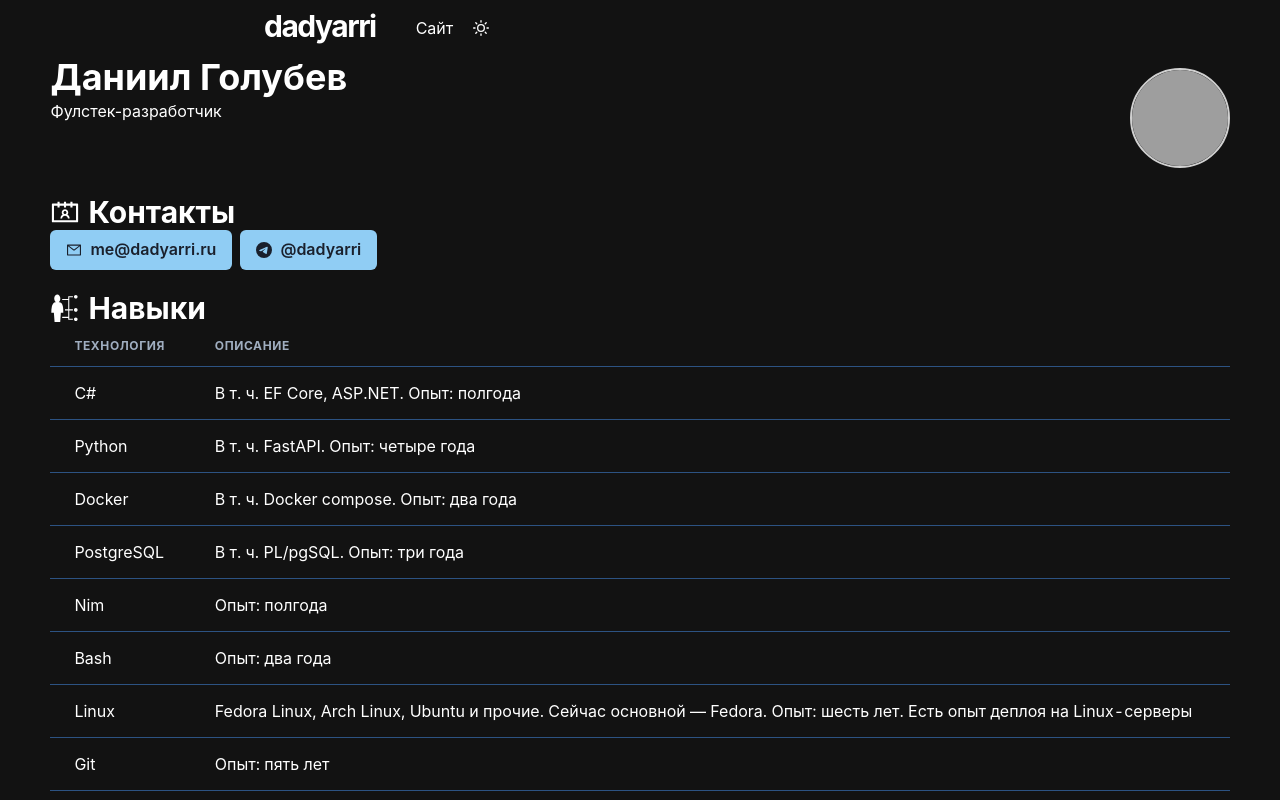
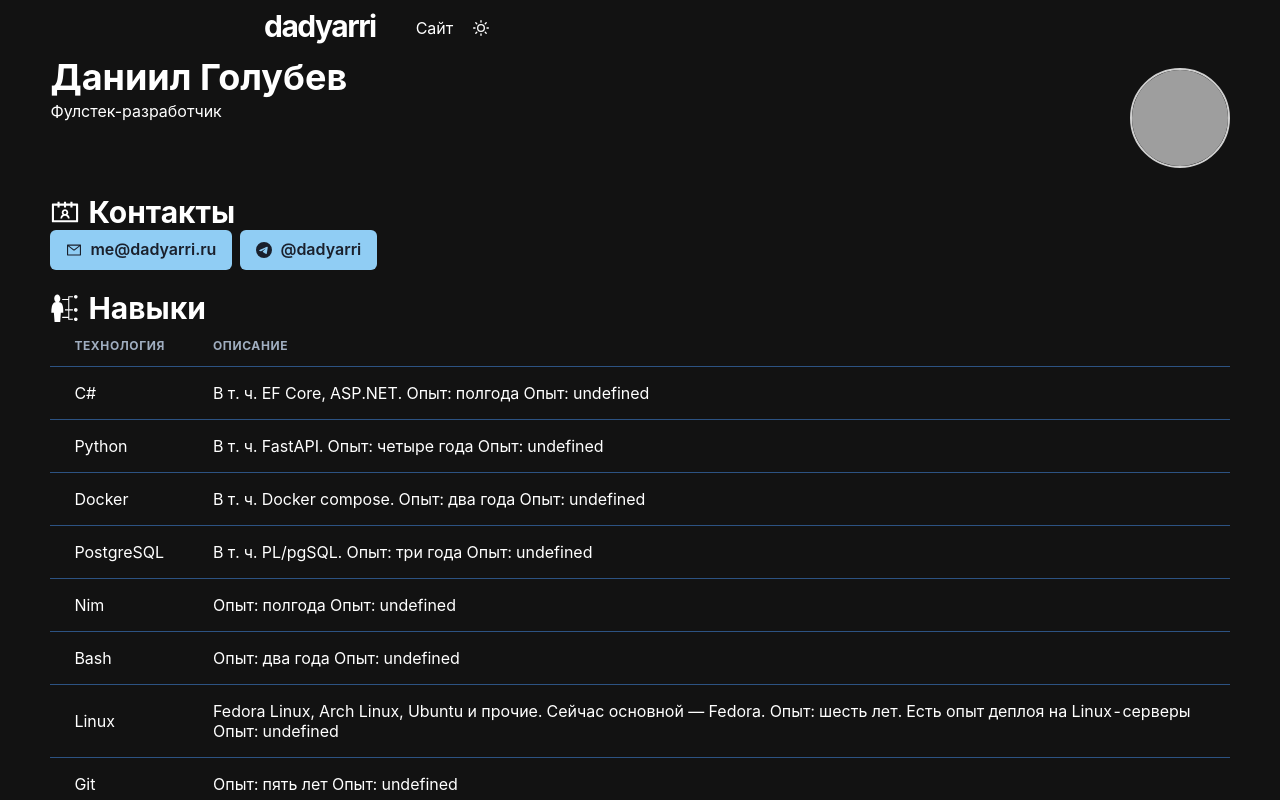
Before and after one commit to dadyarri/cv, a Next.js app: page / in a window 1280 px wide. Shown: the top 800 px of the page. Built offline with nearby package versions, Linux system fonts and the light colour scheme; grey boxes are pictures that could not be loaded.

Commit message:
update skill row

```diff
--- a/components/skill-row.tsx
+++ b/components/skill-row.tsx
@@ -1,16 +1,20 @@
-import { Td, Tr } from "@chakra-ui/react";
-import React from "react";
+import {Td, Tr, Text} from "@chakra-ui/react";
+import React, {ReactNode} from "react";
 
 interface Props {
     technology: string;
-  description: string;
+    description?: string;
+    experience: string;
+    children?: ReactNode;
 }
 
-const SkillRow = ({ technology, description }: Props) => {
+const SkillRow = ({technology, description, experience, children}: Props) => {
     return (
         <Tr>
             <Td>{technology}</Td>
-      <Td>{description}</Td>
+            {children ? <><Td>{children}<Text>{`Опыт: ${experience}`}</Text></Td></> : description ?
+                <Td>{`${description} Опыт: ${experience}`}</Td> :
+                <Td>{`Опыт: ${experience}`}</Td>}
         </Tr>
     );
 };
```
Lines whose indentation alone changed are shown as unchanged.
